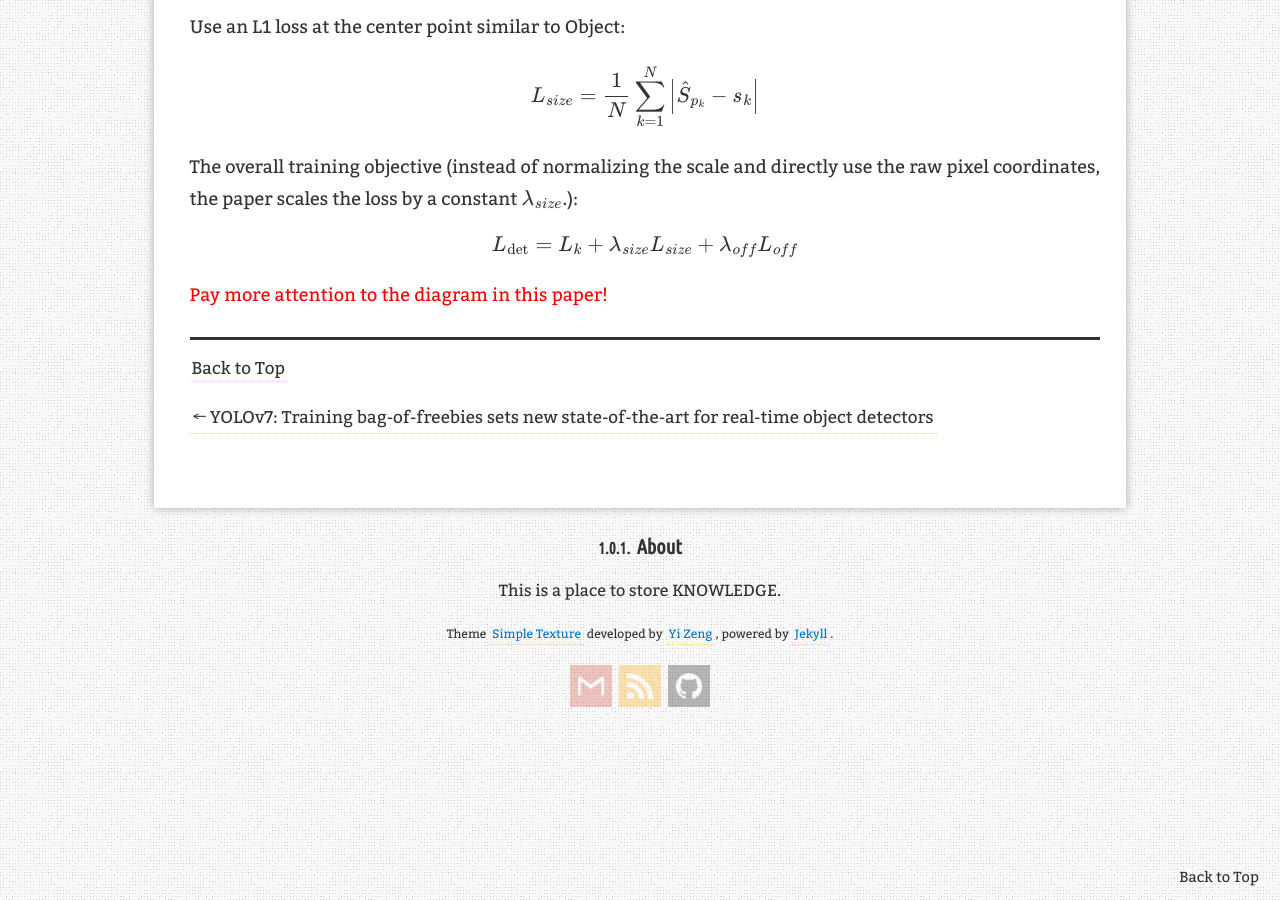
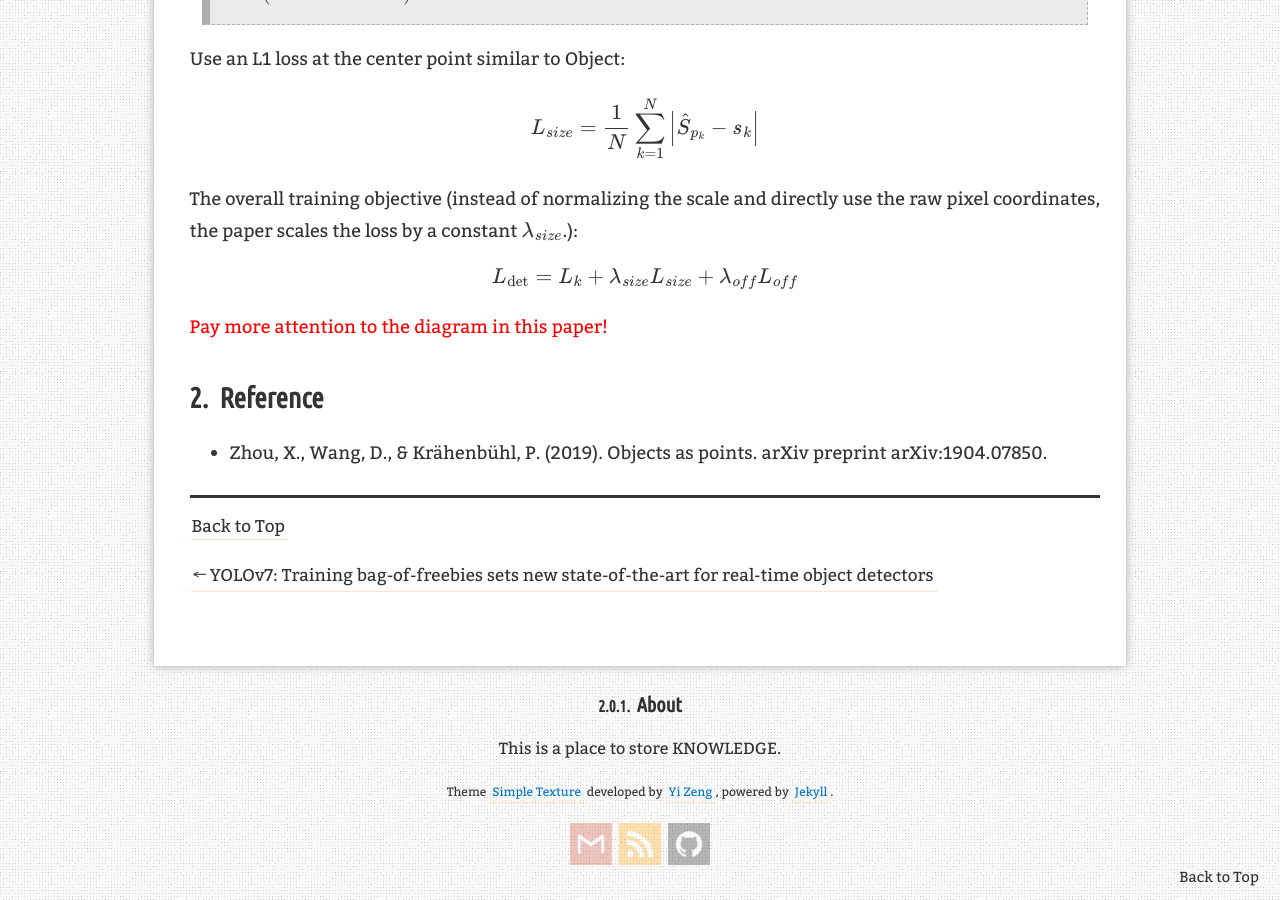
Before and after one commit to AuthurWhywait/AuthurWhywait.github.io, a Jekyll site: the page built from _posts/2022-10-22-CenterNet.md, in a window 1280 px wide and 900 px high, scrolled down 1627 px. Built offline with Jekyll 4.4.1, drawn with Linux system fonts in a browser that asks for light colours; formulas are drawn with MathJax 3; comment, search, counter and statistics services are not loaded; some of the changed text lies outside the part shown.

Commit message:
Update 2022-10-22-CenterNet.md

```diff
--- a/_posts/2022-10-22-CenterNet.md
+++ b/_posts/2022-10-22-CenterNet.md
@@ -74,3 +74,7 @@ L_{\text {det}}=L_{k}+\lambda_{size} L_{size}+\lambda_{off} L_{off}
 $$
 
 <font color=red>Pay more attention to the diagram in this paper!</font>
+
+## Reference
+
+- Zhou, X., Wang, D., & Krähenbühl, P. (2019). Objects as points. arXiv preprint arXiv:1904.07850.
```
Also changed, not shown: other parts of _posts/2022-10-22-CenterNet.md (+1 -1 lines).
